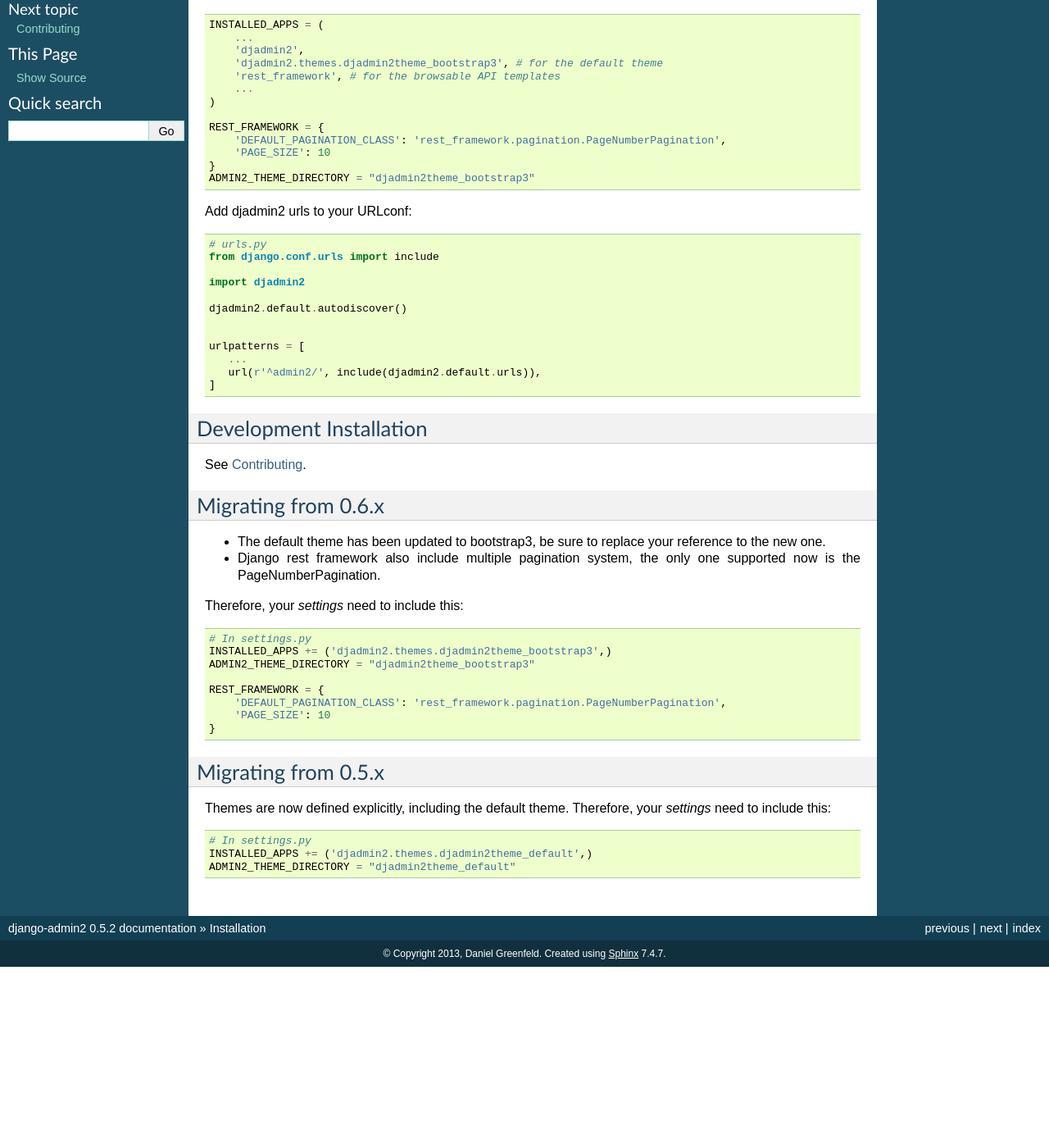
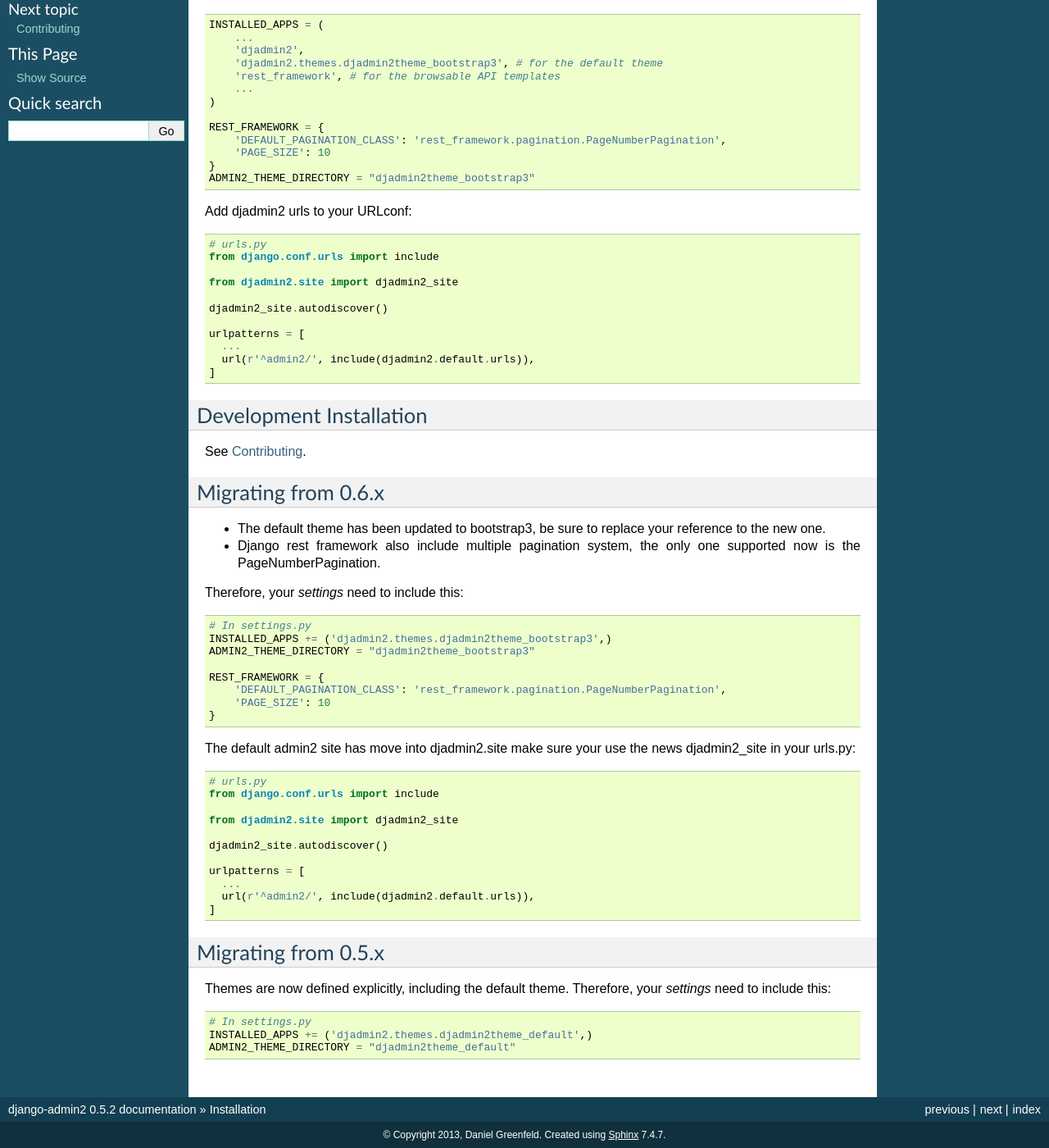
Before and after one commit to jazzband/django-admin2, a Sphinx documentation site: the page built from docs/installation.rst, in a window 1280 px wide and 1400 px high, scrolled down 249 px. Shown: the whole window at 82% size. Built offline with Sphinx 7.4.7, drawn with Linux system fonts in a browser that asks for light colours; pages that are not in the unit, such as notebooks, are missing from menus; before the commit the page ends 1428 px from its top, so only the background shows below that.

Commit message:
Fix installation instruction in README and documentation

```diff
--- a/docs/contributing.rst
+++ b/docs/contributing.rst
@@ -37,8 +37,8 @@
 Try the example projects
 --------------------------
 
-1. cd into example/ (or example2/)
-2. create the database: ``$ python manage.py syncdb``
+1. cd into example/
+2. create the database: ``$ python manage.py migrate``
 3. run the dev server: ``$ python manage.py runserver``
 
 .. _virtualenv: http://www.virtualenv.org/en/latest/
--- a/docs/installation.rst
+++ b/docs/installation.rst
@@ -36,18 +36,17 @@
 
 .. code-block:: python
 
-   # urls.py
-   from django.conf.urls import include
+    # urls.py
+    from django.conf.urls import include
 
-   import djadmin2
+    from djadmin2.site import djadmin2_site
 
-   djadmin2.default.autodiscover()
+    djadmin2_site.autodiscover()
 
-
-   urlpatterns = [
+    urlpatterns = [
       ...
       url(r'^admin2/', include(djadmin2.default.urls)),
-   ]
+    ]
 
 Development Installation
 =========================
@@ -74,6 +73,23 @@
     }
 
 
+The default admin2 site has move into djadmin2.site make sure your use the news djadmin2_site in your urls.py:
+
+.. code-block:: python
+
+    # urls.py
+    from django.conf.urls import include
+
+    from djadmin2.site import djadmin2_site
+
+    djadmin2_site.autodiscover()
+
+    urlpatterns = [
+      ...
+      url(r'^admin2/', include(djadmin2.default.urls)),
+    ]
+
+
 Migrating from 0.5.x
 ====================
 
```
Also changed, not shown: README.rst (+21 -7 lines).
